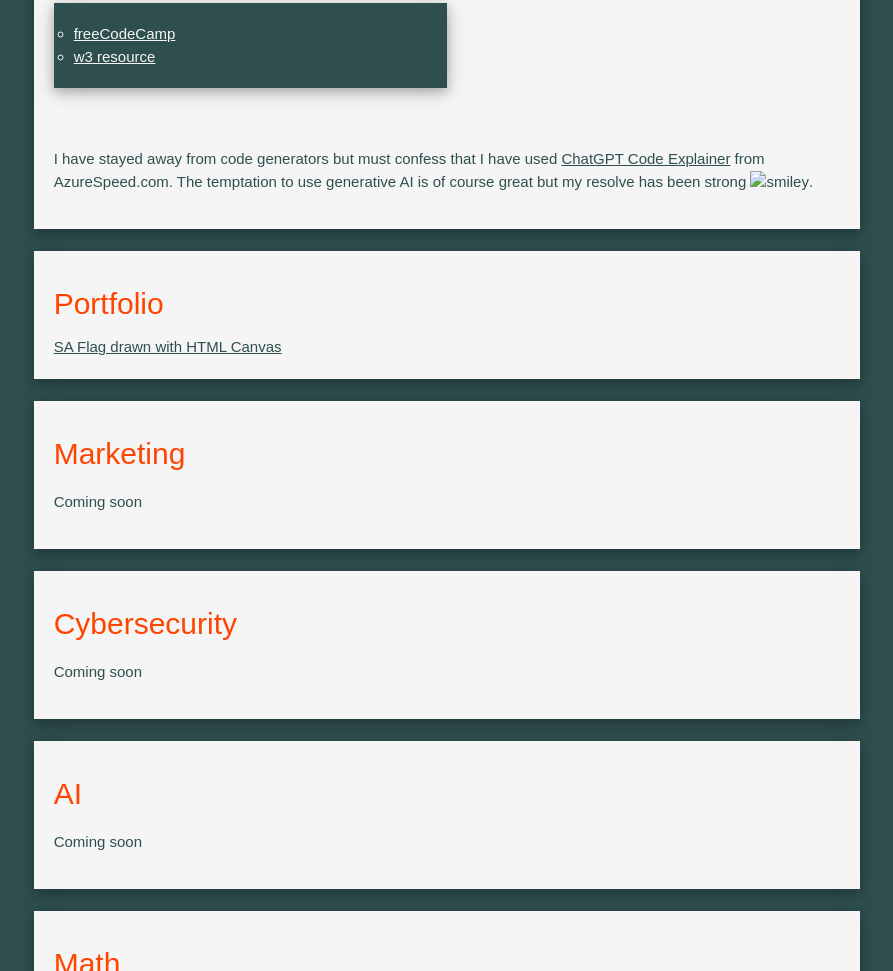
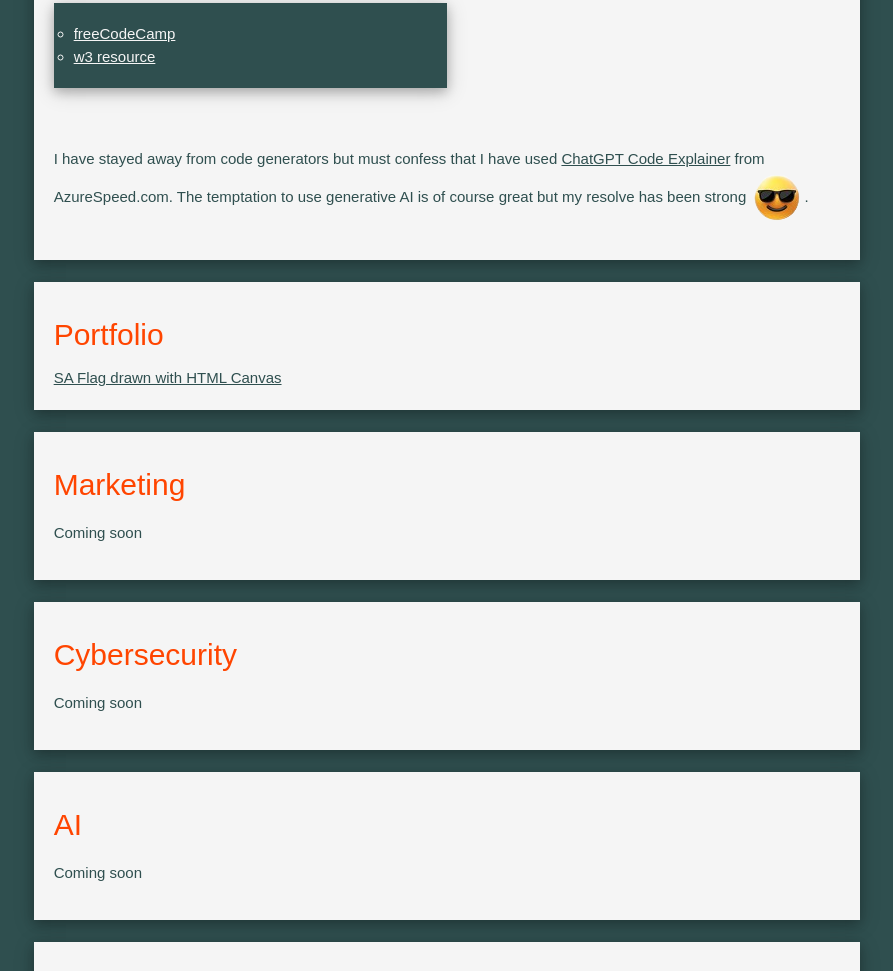
Before and after one commit to bizactive/meiscribo, a plain HTML site: page index.html in a window 1280 px wide. Shown: the part 2005-2976 px from the top of the page, without its empty margins (193-1086 px from the left). Drawn offline with nearby package versions, Linux system fonts and the light colour scheme.

Commit message:
Update index.html

```diff
--- a/index.html
+++ b/index.html
@@ -162,7 +162,7 @@
 </ul>
 <br>
 <br>
-I have stayed away from code generators but must confess that I have used <a class="w3-hover-text-deep-orange" href="https://www.azurespeed.com/ChatGPT/ExplainCode" target="_blank">ChatGPT Code Explainer</a> from AzureSpeed.com. The temptation to use generative AI is of course great but my resolve has been strong <img src="icons/smiley-sm.png" alt="smiley">.
+I have stayed away from code generators but must confess that I have used <a class="w3-hover-text-deep-orange" href="https://www.azurespeed.com/ChatGPT/ExplainCode" target="_blank">ChatGPT Code Explainer</a> from AzureSpeed.com. The temptation to use generative AI is of course great but my resolve has been strong <img src="icons/smiley-sm.ico" alt="smiley">.
 </p>
 </div>  <!-- End of Coding -->
 <br>
```
